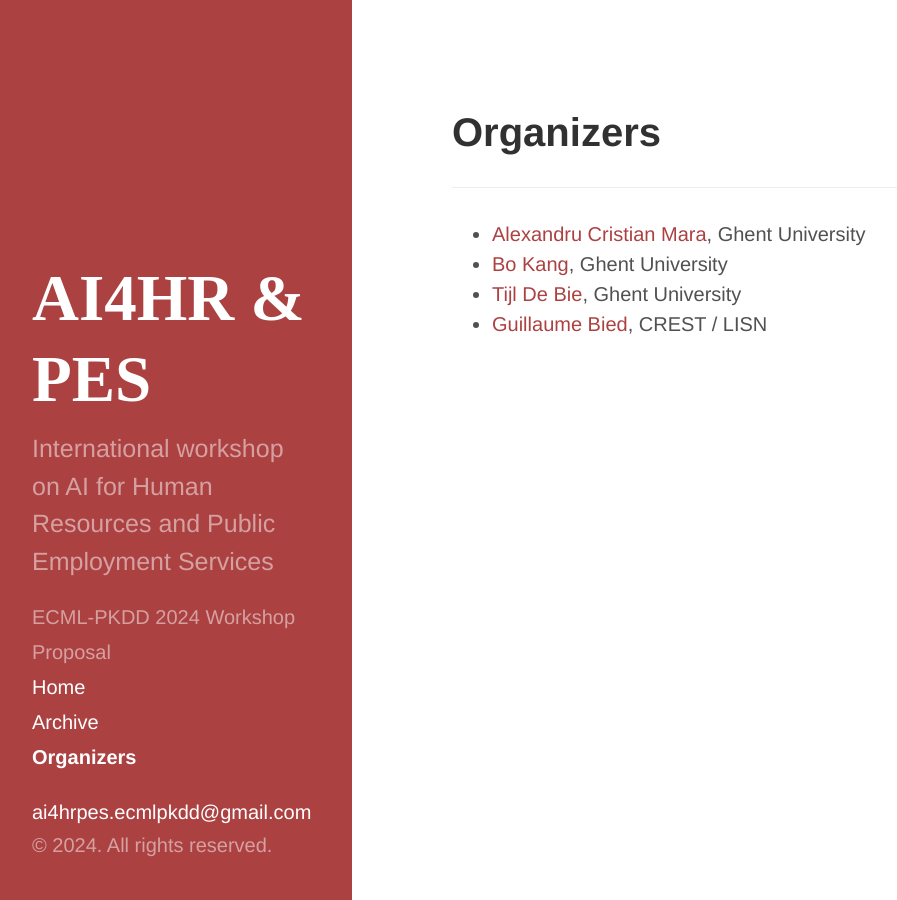
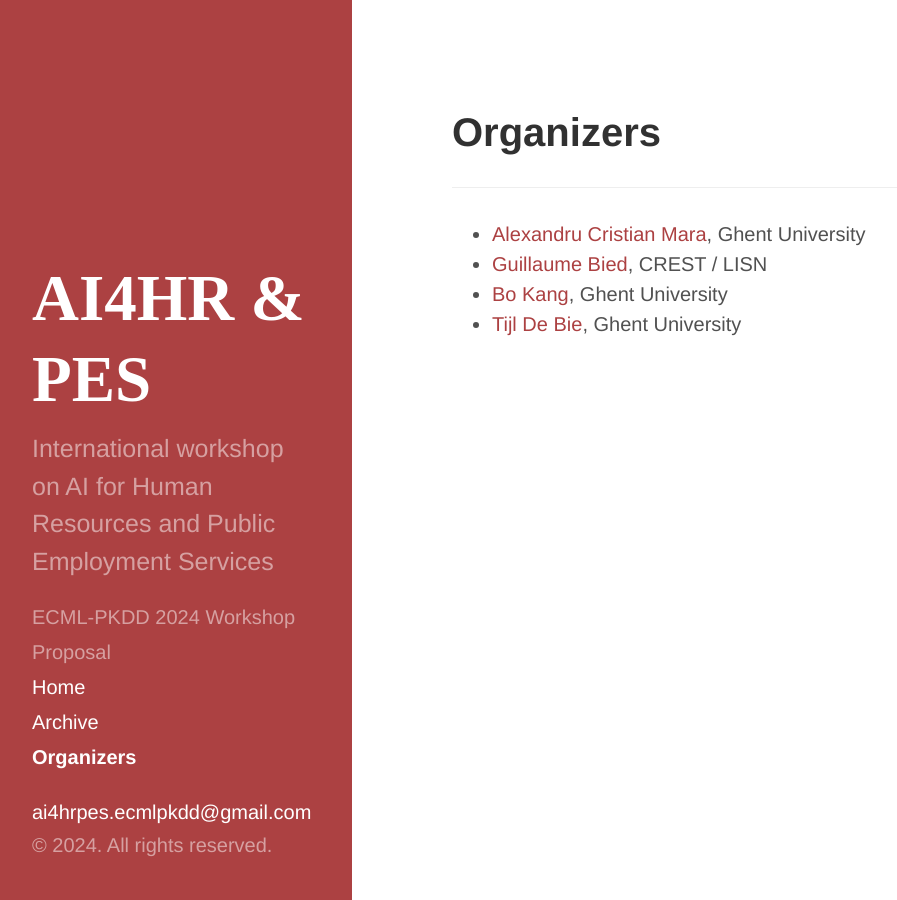
Before and after one commit to ai4hrpes/ecmlpkdd2024, a Jekyll site: the page built from pages/organizers.md, in a window 1280 px wide. Shown: the whole page, without its empty margins (8-905 px from the left). Built offline with Jekyll 4.4.1, drawn with Linux system fonts in a browser that asks for light colours.

```diff
--- a/pages/organizers.md
+++ b/pages/organizers.md
@@ -6,6 +6,6 @@ permalink: /organizers/
 # Organizers
 ---
 - [Alexandru Cristian Mara](https://dru-mara.github.io), Ghent University
+- [Guillaume Bied](), CREST / LISN
 - [Bo Kang](http://bokang.io), Ghent University
 - [Tijl De Bie](http://www.tijldebie.net), Ghent University
-- [Guillaume Bied](), CREST / LISN
```
